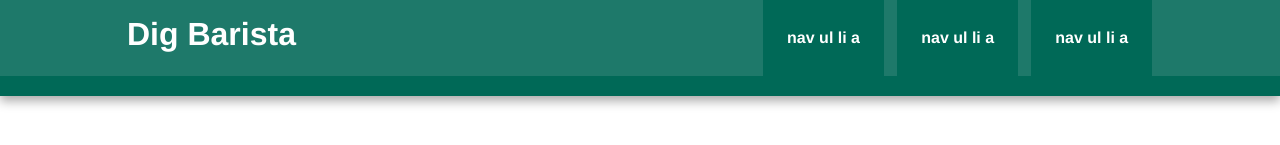
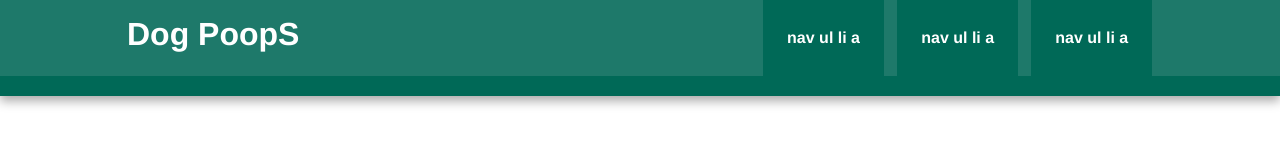
Before and after one commit to mule169/DBI-Marketing-Hello-World, a plain HTML site: page DBIMaretingWebRoot/index.html in a window 1280 px wide. Shown: the top 145 px of the page. Drawn offline with nearby package versions, Linux system fonts and the light colour scheme.

Commit message:
testing stuff title

```diff
--- a/DBIMaretingWebRoot/index.html
+++ b/DBIMaretingWebRoot/index.html
@@ -22,7 +22,7 @@
 
         <div class="header-container">
             <header class="wrapper clearfix">
-                <h1 class="title">Dig Barista</h1>
+                <h1 class="title">Dog PoopS</h1>
                 <nav>
                     <ul>
                         <li><a href="#">nav ul li a</a></li>
```
